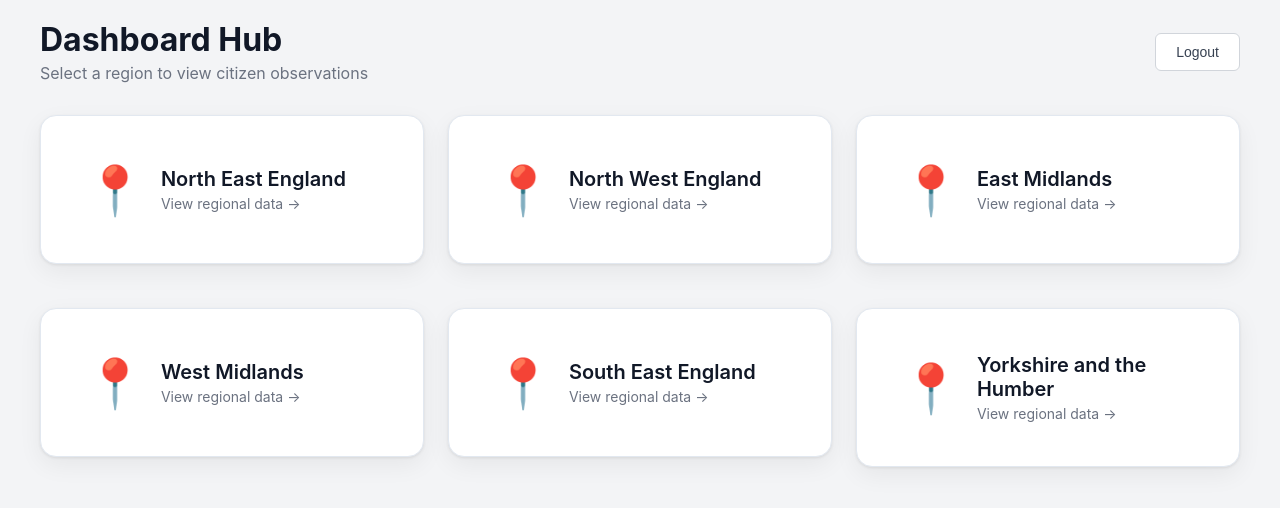
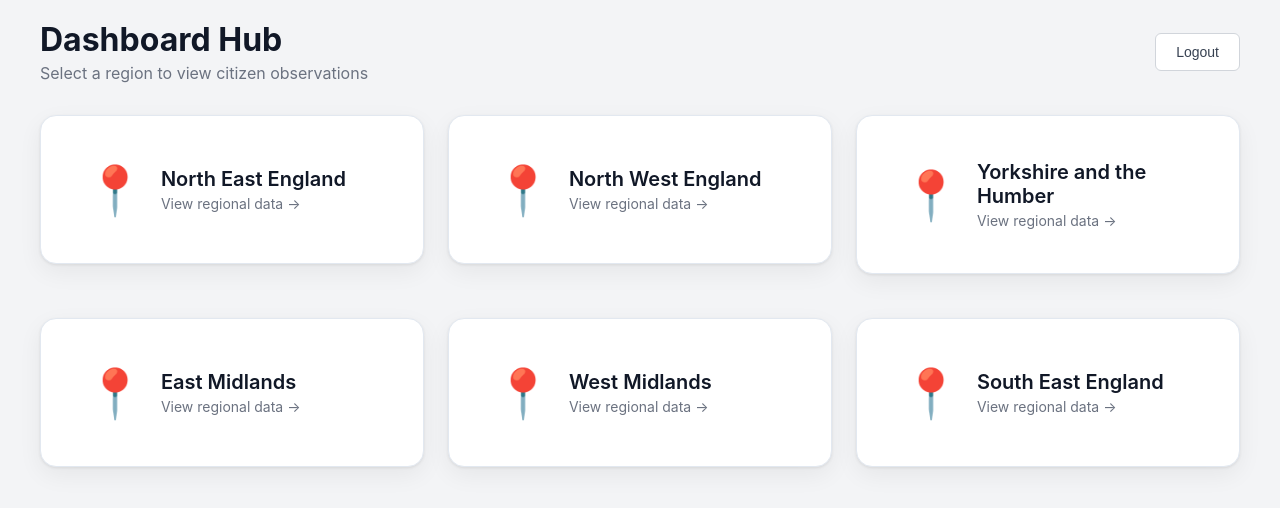
Before and after one commit to Davidbelieve/citizen-observation-dashboard, a React (Vite) app in the folder frontend/: page /hub in a window 1280 px wide. Shown: the top 508 px of the page. Built offline with nearby package versions, Linux system fonts and the light colour scheme.

Commit message:
changed the order of the buttons so it makes more geographical sense :)

```diff
--- a/frontend/src/pages/Hub.jsx
+++ b/frontend/src/pages/Hub.jsx
@@ -8,10 +8,10 @@ export function Hub() {
   const regions = [
     { id: 'north-east-england', name: 'North East England', icon: '📍' },
     { id: 'north-west-england', name: 'North West England', icon: '📍' },
+    { id: 'yorkshire', name: 'Yorkshire and the Humber', icon: '📍' },
     { id: 'east-midlands', name: 'East Midlands', icon: '📍' },
     { id: 'west-midlands', name: 'West Midlands', icon: '📍' },
-    { id: 'south-east-england', name: 'South East England', icon: '📍' },
-    { id: 'yorkshire', name: 'Yorkshire and the Humber', icon: '📍' }
+    { id: 'south-east-england', name: 'South East England', icon: '📍' }
   ]
 
   const handleLogout = () => {
```
